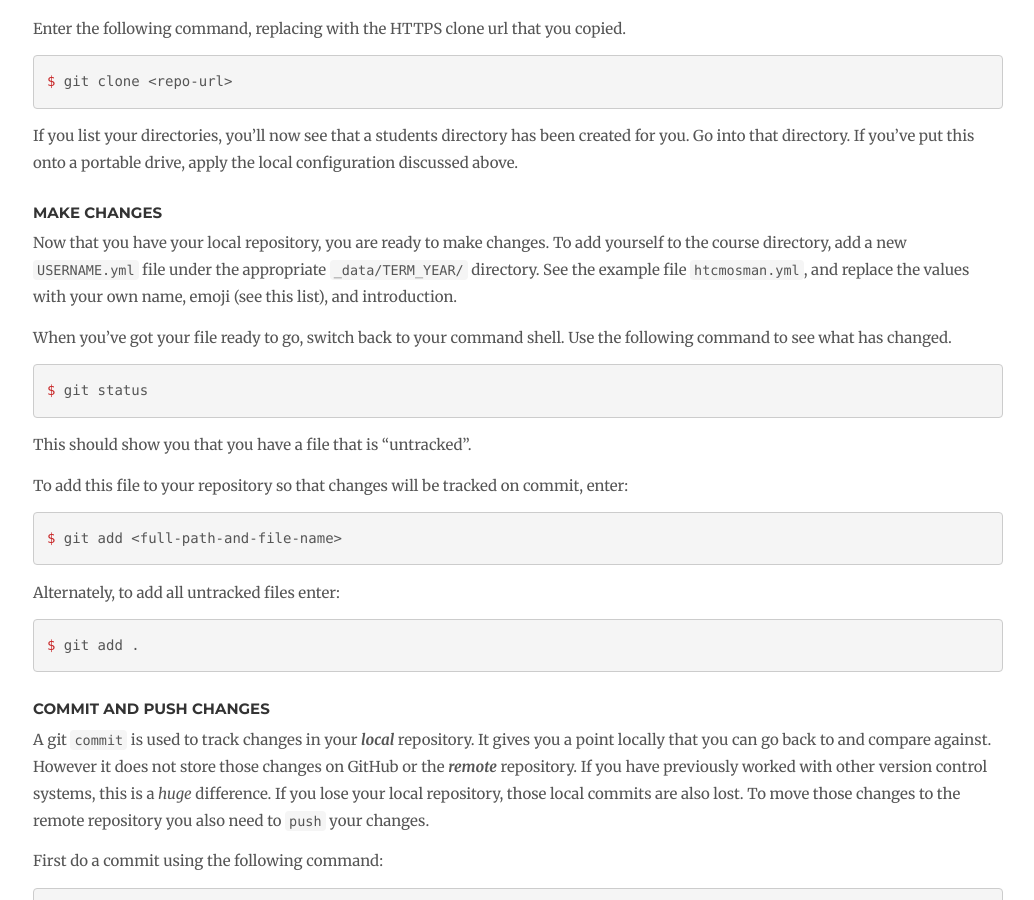
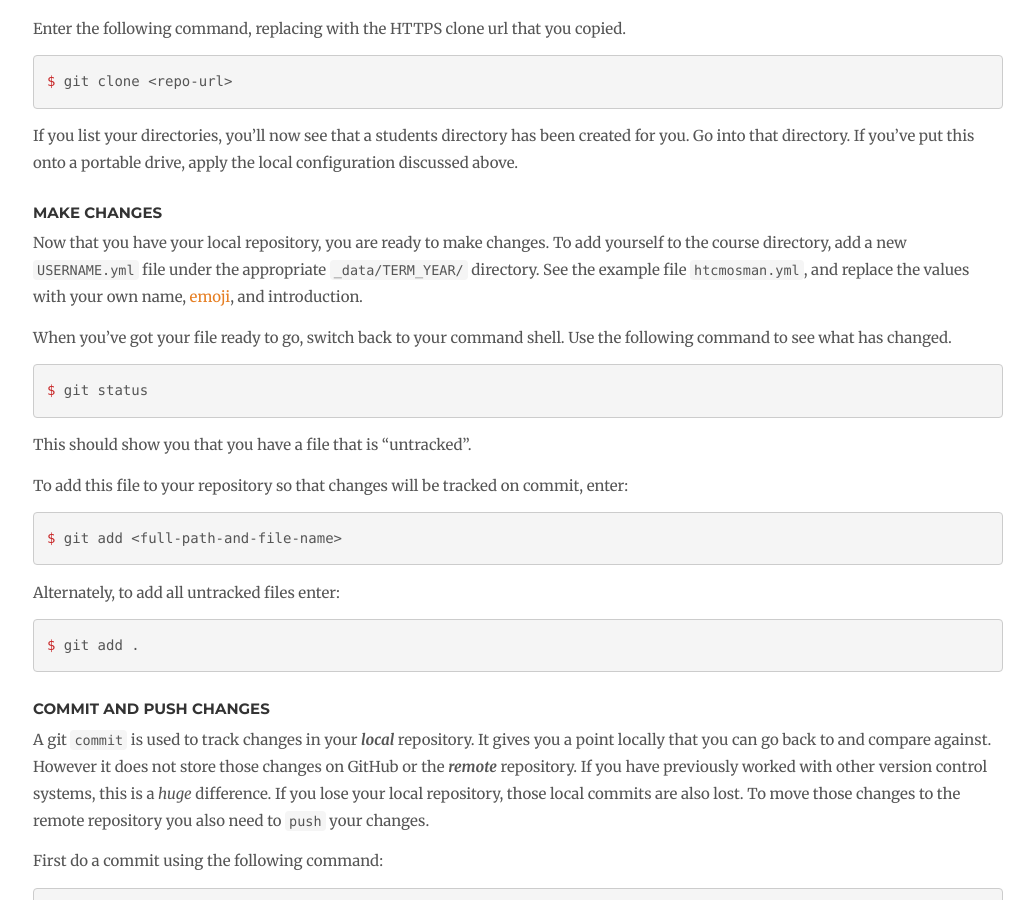
Before and after one commit to htcMosman/courses-gen, a Jekyll site: the page built from _documents/intro-to-git.md, in a window 1280 px wide and 900 px high, scrolled down 3593 px. Shown: the whole window, without its empty margins (122-1156 px from the left). Built offline with Jekyll 4.4.1, drawn with Linux system fonts in a browser that asks for light colours; nearby versions of some CDN libraries; emoji names are drawn with the system emoji font.

Commit message:
added emoji link

```diff
--- a/_documents/intro-to-git.md
+++ b/_documents/intro-to-git.md
@@ -85,7 +85,7 @@ $ git clone <repo-url>
 If you list your directories, you'll now see that a students directory has been created for you.  Go into that directory.  If you've put this onto a portable drive, apply the local configuration discussed above.
 
 ### Make changes
-Now that you have your local repository, you are ready to make changes.  To add yourself to the course directory, add a new `USERNAME.yml` file under the appropriate `_data/TERM_YEAR/` directory.  See the example file `htcmosman.yml`, and replace the values with your own name, emoji (see this list), and introduction.
+Now that you have your local repository, you are ready to make changes.  To add yourself to the course directory, add a new `USERNAME.yml` file under the appropriate `_data/TERM_YEAR/` directory.  See the example file `htcmosman.yml`, and replace the values with your own name, [emoji](http://www.emoji-cheat-sheet.com/), and introduction.
 
 When you've got your file ready to go, switch back to your command shell. Use the following command to see what has changed.
 {% highlight bash %}
```
